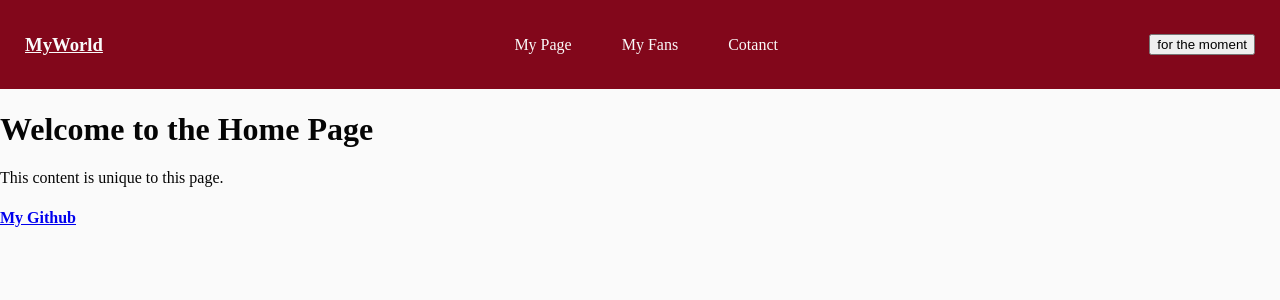
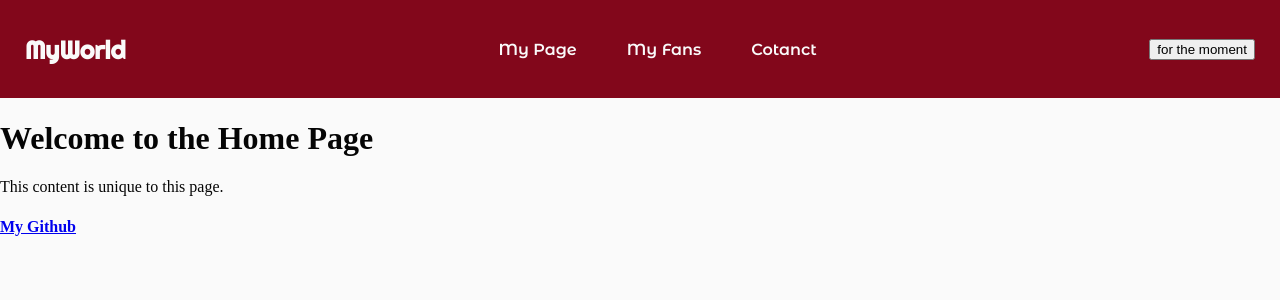
Before and after one commit to DragosNH/flask-test, a Flask app: page / in a window 1280 px wide. Shown: the top 300 px of the page. Run offline with Flask 3, Linux system fonts and the light colour scheme.

Commit message:
fonst added

```diff
--- a/static/css/style.css
+++ b/static/css/style.css
@@ -14,6 +14,13 @@ body {
 .page-logo{
     & a{
         color: var(--secondary-txt-color);
+        font-family: "Righteous", sans-serif;
+        font-size: 25px;
+        text-decoration: none;
+    }
+
+    & a:hover{
+        text-decoration: underline;
     }
 }
 
@@ -31,6 +38,8 @@ body {
 .list-container{
     color: var(--secondary-txt-color);
     list-style-type: none;
+    font-family: "Montserrat Alternates", sans-serif;
+    font-weight: 600;
     display: flex;
 
     & a{
@@ -38,6 +47,10 @@ body {
         text-decoration: none;
     }
 
+    & a:hover{
+        text-decoration: underline;
+    }
+
     & .list-element{
         margin: 0 25px;
     }
--- a/templates/layout.html
+++ b/templates/layout.html
@@ -6,6 +6,8 @@
     <meta name="viewport" content="width=device-width, initial-scale=1.0">
     <title>{% block title %}{% endblock %}</title>
     <link rel="stylesheet" href="{{ url_for('static', filename='css/style.css') }}">
+    <link href="https://fonts.googleapis.com/css2?family=Righteous&display=swap" rel="stylesheet">
+    <link href="https://fonts.googleapis.com/css2?family=Montserrat+Alternates:ital,wght@0,100;0,200;0,300;0,400;0,500;0,600;0,700;0,800;0,900;1,100;1,200;1,300;1,400;1,500;1,600;1,700;1,800;1,900&display=swap" rel="stylesheet">
 </head>
 
 <body>
```
